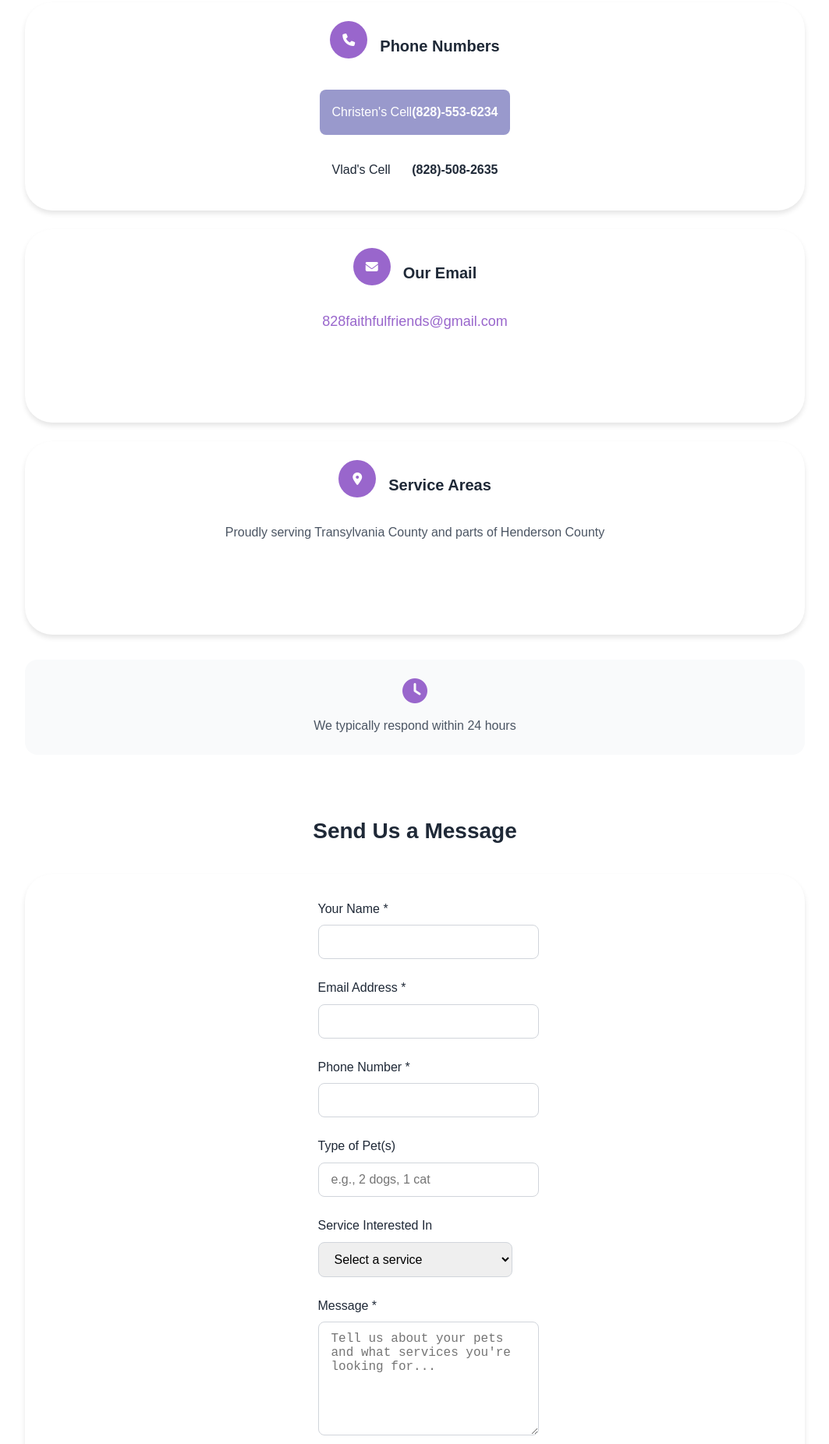
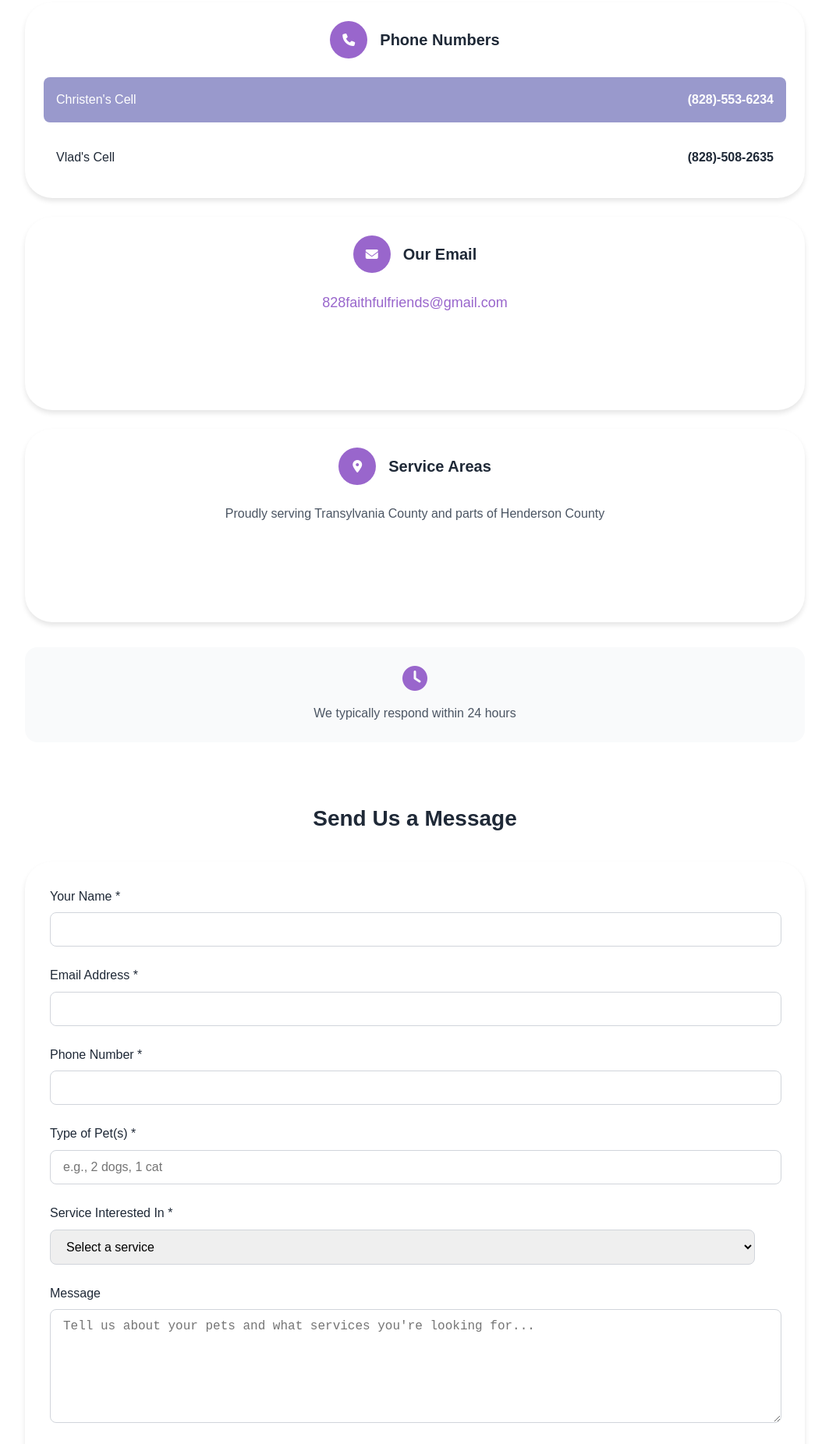
Before and after one commit to CodexOperator/Faithful-Friends-Pet-Care, a plain HTML site: page public/contact.html in a window 1280 px wide. Shown: the part 657-2509 px from the top of the page at 78% size, without its empty margins (108-1171 px from the left). Drawn offline with Linux system fonts and the light colour scheme.

Commit message:
modified:   public/about.html 	modified:   public/contact.html 	modified:   public/services.html 	modified:   public/styles.css

```diff
--- a/public/contact.html
+++ b/public/contact.html
@@ -79,8 +79,8 @@
                         <!-- Phone Numbers -->
                         <div class="card" style="margin-bottom: 1.5rem;">
                             <div class="card-content">
-                                <div style="display: flex; align-items: center; gap: 1rem; margin-bottom: 1.5rem;">
-                                    <div class="card-icon">
+                                <div class="contact-card-header">
+                                    <div class="contact-card-icon">
                                         <i class="fas fa-phone"></i>
                                     </div>
                                     <h4 class="heading-font" style="font-size: 1.25rem; margin: 0;">Phone Numbers</h4>
@@ -101,13 +101,13 @@
                         <!-- Email -->
                         <div class="card" style="margin-bottom: 1.5rem;">
                             <div class="card-content">
-                                <div style="display: flex; align-items: center; gap: 1rem; margin-bottom: 1rem;">
-                                    <div class="card-icon" "">
+                                <div class="contact-card-header">
+                                    <div class="contact-card-icon">
                                         <i class="fas fa-envelope"></i>
                                     </div>
                                     <h4 class="heading-font" style="font-size: 1.25rem; margin: 0;">Our Email</h4>
                                 </div>
-                                <a href="mailto:828faithfulfriends@gmail.com" style="color: var(--main-primary); text-decoration: none; font-size: 1.125rem; font-weight: 500;">
+                                <a href="mailto:828faithfulfriends@gmail.com" style="align-content:center; color: var(--main-primary); text-decoration: none; font-size: 1.125rem; font-weight: 500;">
                                     828faithfulfriends@gmail.com
                                 </a>
                             </div>
@@ -116,8 +116,8 @@
                         <!-- Service Area -->
                         <div class="card">
                             <div class="card-content">
-                                <div style="display: flex; align-items: center; gap: 1rem; margin-bottom: 1rem;">
-                                    <div class="card-icon">
+                                <div class="contact-card-header">
+                                    <div class="contact-card-icon">
                                         <i class="fas fa-map-marker-alt"></i>
                                     </div>
                                     <h4 class="heading-font" style="font-size: 1.25rem; margin: 0;">Service Areas</h4>
@@ -142,7 +142,7 @@
                         <h3 class="heading-font" style="font-size: 1.75rem; margin-bottom: 2rem;">Send Us a Message</h3>
                         <div class="card">
                             <div class="card-content" style="padding: 2rem;">
-                                <form id="contactForm">
+                                <form id="contactForm" style="padding-right: 2rem;">
                                     <div class="form-group">
                                         <label class="form-label" for="name">Your Name *</label>
                                         <input type="text" id="name" class="form-input" required>
@@ -159,12 +159,12 @@
                                     </div>
 
                                     <div class="form-group">
-                                        <label class="form-label" for="petType">Type of Pet(s)</label>
+                                        <label class="form-label" for="petType">Type of Pet(s) *</label>
                                         <input type="text" id="petType" class="form-input" placeholder="e.g., 2 dogs, 1 cat">
                                     </div>
 
                                     <div class="form-group">
-                                        <label class="form-label" for="service">Service Interested In</label>
+                                        <label class="form-label" for="service">Service Interested In *</label>
                                         <select id="service" class="form-input">
                                             <option value="">Select a service</option>
                                             <option value="overnight">Overnight Stays</option>
@@ -176,7 +176,7 @@
                                     </div>
 
                                     <div class="form-group">
-                                        <label class="form-label" for="message">Message *</label>
+                                        <label class="form-label" for="message">Message</label>
                                         <textarea id="message" class="form-textarea" required placeholder="Tell us about your pets and what services you're looking for..."></textarea>
                                     </div>
 
@@ -202,10 +202,10 @@
                             We believe in building trust before our first service. Schedule a free meet & greet where we can visit your home, meet your pets, and discuss your specific needs. This helps ensure everyone is comfortable and we understand exactly how to provide the best care for your furry family members.
                         </p>
                         <div style="display: flex; gap: 1rem; justify-content: center; flex-wrap: wrap;">
-                            <a href="tel:828-553-6234" class="btn btn-primary">
+                            <a href="tel:828-553-6234" class="btn btn-primary btn-lg">
                                 <i class="fas fa-phone" style="margin-right: 0.5rem;"></i> Call Christen
                             </a>
-                            <a href="tel:828-508-2635" class="btn btn-secondary">
+                            <a href="tel:828-508-2635" class="btn btn-secondary btn-lg">
                                 <i class="fas fa-phone" style="margin-right: 0.5rem;"></i> Call Vlad
                             </a>
                         </div>
--- a/public/styles.css
+++ b/public/styles.css
@@ -153,6 +153,7 @@ body {
 
 .service-card-content {
   width: 100%;
+  text-align: center;
 }
 
 /* Desktop Layout for Service Cards */
@@ -184,7 +185,7 @@ body {
 }
 
 .card-content {
-  justify-items: center;
+  text-align: center;
   padding: var(--spacing-md);
   flex-grow: 1;
   position: relative;
@@ -200,7 +201,7 @@ body {
   display: flex;
   align-items: center;
   justify-content: center;
-  margin-bottom: var(--spacing-sm);
+  margin: 0 auto var(--spacing-sm);
 }
 
 /* ===== Component: Feature Box ===== */
@@ -337,6 +338,35 @@ body {
   margin-bottom: var(--spacing-sm);
 }
 
+/* ===== Component: Contact Cards ===== */
+.contact-card-content {
+  text-align: left;
+  padding: var(--spacing-md);
+  flex-grow: 1;
+  position: relative;
+  min-height: 200px;
+}
+
+.contact-card-header {
+  display: flex;
+  align-items: center;
+  justify-content: center;
+  gap: 1rem;
+  margin-bottom: 1.5rem;
+}
+
+.contact-card-icon {
+  width: 48px;
+  height: 48px;
+  background-color: var(--main-primary);
+  color: var(--text-white);
+  border-radius: var(--radius-full);
+  display: flex;
+  align-items: center;
+  justify-content: center;
+  flex-shrink: 0;
+}
+
 /* ===== Component: Forms ===== */
 .form-group {
   margin-bottom: var(--spacing-md);
@@ -347,6 +377,7 @@ body {
   margin-bottom: var(--spacing-xs);
   font-weight: 500;
   color: var(--text-dark);
+  text-align: left;
 }
 
 .form-input,
```
Also changed, not shown: public/about.html (+2 -10 lines), public/services.html (+12 -6 lines).
